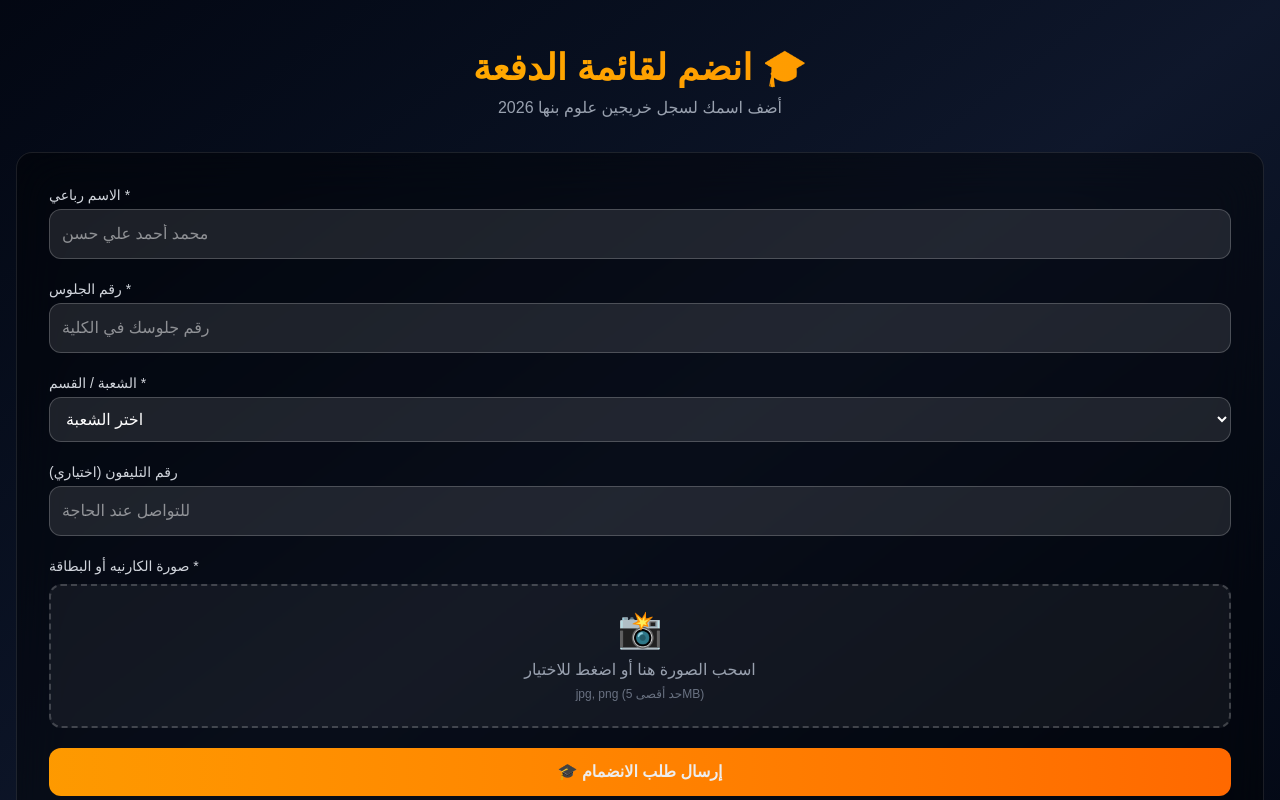
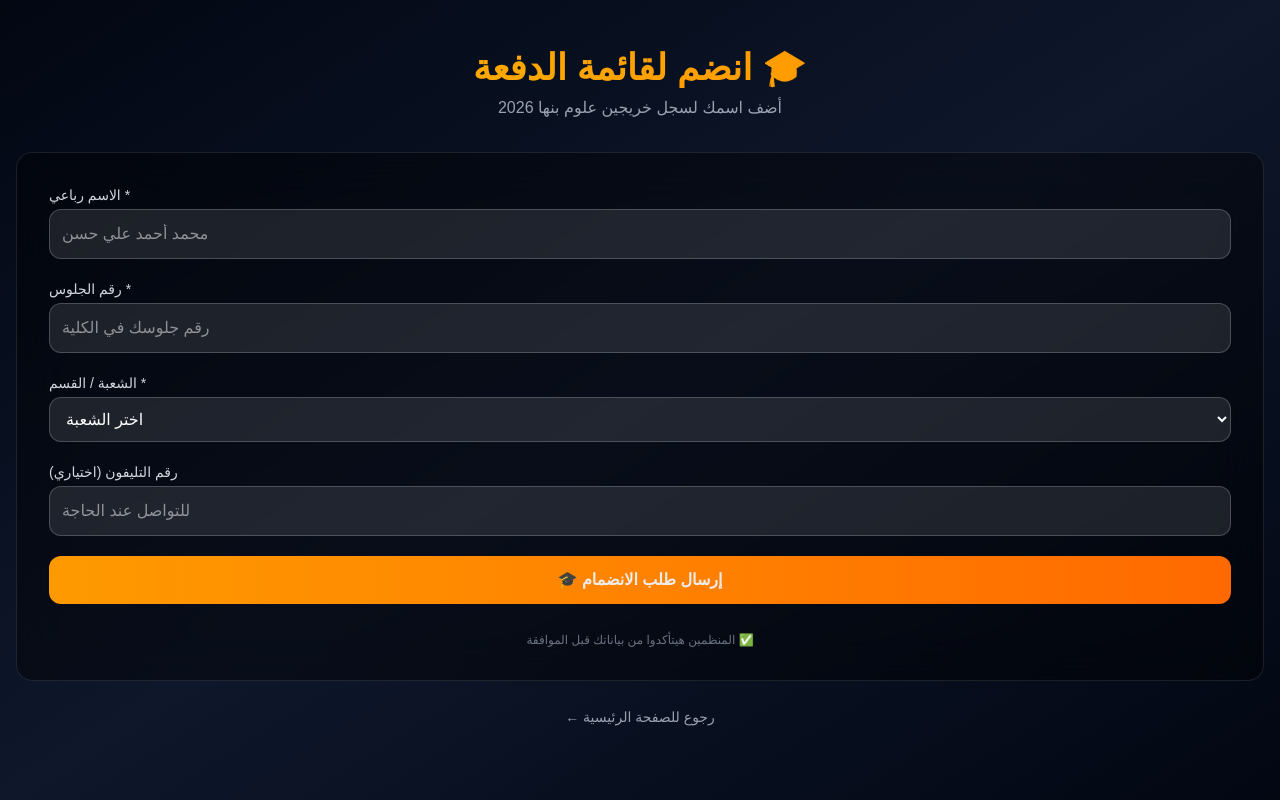
Before and after one commit to 0xD3vourer/science-benha-2026, a Next.js app: page /join in a window 1280 px wide. Shown: the top 800 px of the page. Built offline with nearby package versions, Linux system fonts and the light colour scheme.

Commit message:
إزالة نظام الصور - اعتماد على البيانات فقط

```diff
--- a/app/join/page.tsx
+++ b/app/join/page.tsx
@@ -1,8 +1,7 @@
 "use client";
 
-import { useState, useCallback } from 'react';
-import { useDropzone } from 'react-dropzone';
-import { addJoinRequest, uploadImage } from '@/lib/firebase';
+import { useState } from 'react';
+import { addJoinRequest } from '@/lib/firebase';
 import toast, { Toaster } from 'react-hot-toast';
 import { motion } from 'framer-motion';
 
@@ -16,33 +15,26 @@ export default function JoinPage() {
   const [errors, setErrors] = useState({
     fullName: '',
     seatNumber: '',
-    section: '',
-    image: ''
+    section: ''
   });
-  const [imageFile, setImageFile] = useState<File | null>(null);
-  const [imagePreview, setImagePreview] = useState<string | null>(null);
   const [loading, setLoading] = useState(false);
 
-  // التحقق من صحة البيانات
   const validateForm = () => {
     const newErrors = {
       fullName: '',
       seatNumber: '',
-      section: '',
-      image: ''
+      section: ''
     };
     let isValid = true;
 
-    // التحقق من الاسم (رباعي على الأقل)
     if (!formData.fullName.trim()) {
       newErrors.fullName = 'الاسم رباعي مطلوب';
       isValid = false;
     } else if (formData.fullName.trim().split(' ').length < 3) {
-      newErrors.fullName = 'الاسم يجب أن يكون ثلاثي أو رباعي على الأقل';
+      newErrors.fullName = 'الاسم يجب أن يكون ثلاثي أو رباعي';
       isValid = false;
     }
 
-    // التحقق من رقم الجلوس
     if (!formData.seatNumber.trim()) {
       newErrors.seatNumber = 'رقم الجلوس مطلوب';
       isValid = false;
@@ -51,48 +43,14 @@ export default function JoinPage() {
       isValid = false;
     }
 
-    // التحقق من اختيار الشعبة
     if (!formData.section) {
       newErrors.section = 'من فضلك اختر الشعبة';
-      isValid = false;
-    }
-
-    // التحقق من الصورة
-    if (!imageFile) {
-      newErrors.image = 'صورة الكارنيه مطلوبة';
-      isValid = false;
-    } else if (imageFile.size > 5 * 1024 * 1024) {
-      newErrors.image = 'حجم الصورة لا يتجاوز 5 ميجابايت';
       isValid = false;
     }
 
     setErrors(newErrors);
     return isValid;
   };
-
-  const onDrop = useCallback((acceptedFiles: File[]) => {
-    const file = acceptedFiles[0];
-    if (file) {
-      if (file.size > 5 * 1024 * 1024) {
-        toast.error('حجم الصورة كبير، الحد الأقصى 5 ميجابايت');
-        return;
-      }
-      setImageFile(file);
-      const preview = URL.createObjectURL(file);
-      setImagePreview(preview);
-      setErrors(prev => ({ ...prev, image: '' }));
-    }
-  }, []);
-
-  const { getRootProps, getInputProps, isDragActive } = useDropzone({
-    onDrop,
-    accept: {
-      'image/jpeg': ['.jpeg', '.jpg'],
-      'image/png': ['.png']
-    },
-    maxFiles: 1,
-    maxSize: 5 * 1024 * 1024
-  });
 
   const handleSubmit = async (e: React.FormEvent) => {
     e.preventDefault();
@@ -105,28 +63,16 @@ export default function JoinPage() {
     setLoading(true);
 
     try {
-      // رفع الصورة
-      const imageUrl = await uploadImage(
-        imageFile!,
-        `id_cards/${Date.now()}_${formData.seatNumber}.jpg`
-      );
-
-      // إضافة طلب الانضمام
       await addJoinRequest({
         fullName: formData.fullName.trim(),
         seatNumber: formData.seatNumber.trim(),
         section: formData.section,
-        phone: formData.phone,
-        imageUrl
+        phone: formData.phone
       });
 
       toast.success('🎉 تم إرسال طلبك بنجاح! في انتظار الموافقة');
 
-      // تفريغ الفورم
       setFormData({ fullName: '', seatNumber: '', section: '', phone: '' });
-      setImageFile(null);
-      setImagePreview(null);
-      setErrors({ fullName: '', seatNumber: '', section: '', image: '' });
 
     } catch (error: any) {
       console.error('Error:', error);
@@ -158,7 +104,6 @@ export default function JoinPage() {
           onSubmit={handleSubmit}
           className="bg-black/40 backdrop-blur-xl rounded-2xl p-6 md:p-8 border border-white/10 space-y-5"
         >
-          {/* الاسم */}
           <div>
             <label className="block text-sm text-gray-300 mb-1">الاسم رباعي *</label>
             <input
@@ -176,7 +121,6 @@ export default function JoinPage() {
             {errors.fullName && <p className="text-red-400 text-xs mt-1">{errors.fullName}</p>}
           </div>
 
-          {/* رقم الجلوس */}
           <div>
             <label className="block text-sm text-gray-300 mb-1">رقم الجلوس *</label>
             <input
@@ -194,7 +138,6 @@ export default function JoinPage() {
             {errors.seatNumber && <p className="text-red-400 text-xs mt-1">{errors.seatNumber}</p>}
           </div>
 
-          {/* الشعبة */}
           <div>
             <label className="block text-sm text-gray-300 mb-1">الشعبة / القسم *</label>
             <select
@@ -219,7 +162,6 @@ export default function JoinPage() {
             {errors.section && <p className="text-red-400 text-xs mt-1">{errors.section}</p>}
           </div>
 
-          {/* رقم التليفون (اختياري) */}
           <div>
             <label className="block text-sm text-gray-300 mb-1">رقم التليفون (اختياري)</label>
             <input
@@ -231,32 +173,6 @@ export default function JoinPage() {
             />
           </div>
 
-          {/* رفع الصورة */}
-          <div>
-            <label className="block text-sm text-gray-300 mb-2">صورة الكارنيه أو البطاقة *</label>
-            <div
-              {...getRootProps()}
-              className={`border-2 border-dashed rounded-xl p-6 text-center cursor-pointer transition
-                ${isDragActive ? 'border-amber-500 bg-amber-500/10' : errors.image ? 'border-red-500' : 'border-white/20 bg-white/5 hover:bg-white/10'}`}
-            >
-              <input {...getInputProps()} />
-              {imagePreview ? (
-                <div className="space-y-2">
-                  <img src={imagePreview} alt="Preview" className="max-h-40 mx-auto rounded-lg" />
-                  <p className="text-sm text-green-400">✓ تم اختيار الصورة</p>
-                </div>
-              ) : (
-                <>
-                  <div className="text-4xl mb-2">📸</div>
-                  <p className="text-gray-400">اسحب الصورة هنا أو اضغط للاختيار</p>
-                  <p className="text-xs text-gray-500 mt-1">jpg, png (حد أقصى 5MB)</p>
-                </>
-              )}
-            </div>
-            {errors.image && <p className="text-red-400 text-xs mt-1">{errors.image}</p>}
-          </div>
-
-          {/* زر الإرسال */}
           <button
             type="submit"
             disabled={loading}
@@ -266,7 +182,7 @@ export default function JoinPage() {
           </button>
 
           <p className="text-center text-xs text-gray-500 pt-2">
-            طلبك هيراجع من المنظمين، وهتتضاف لقائمة الدفعة بعد الموافقة ✅
+            المنظمين هيتأكدوا من بياناتك قبل الموافقة ✅
           </p>
         </motion.form>
 
--- a/lib/firebase.ts
+++ b/lib/firebase.ts
@@ -1,6 +1,5 @@
 import { initializeApp } from 'firebase/app';
-import { getFirestore, collection, addDoc, getDocs, orderBy, query, serverTimestamp, updateDoc, doc, where, getDoc, deleteDoc } from 'firebase/firestore';
-import { getStorage, ref, uploadBytes, getDownloadURL } from 'firebase/storage';
+import { getFirestore, collection, addDoc, getDocs, orderBy, query, serverTimestamp, updateDoc, doc, where, deleteDoc } from 'firebase/firestore';
 
 const firebaseConfig = {
   apiKey: "AIzaSyC5G6u78lBt_sRT268kCznIWipCW0q-oio",
@@ -14,9 +13,10 @@ const firebaseConfig = {
 
 const app = initializeApp(firebaseConfig);
 export const db = getFirestore(app);
-export const storage = getStorage(app);
 
-// ========== دوال الرسائل (القديمة) ==========
+// ❌ شيلنا storage عشان مش محتاجينه
+
+// ========== دوال الرسائل ==========
 export const addMessage = async (message: string, name?: string) => {
   return await addDoc(collection(db, 'messages'), {
     message,
@@ -44,15 +44,14 @@ export const deleteMessage = async (id: string) => {
   await deleteDoc(doc(db, 'messages', id));
 };
 
-// ========== دوال الأسماء وطلبات الانضمام ==========
+// ========== دوال طلبات الانضمام (بدون صور) ==========
 
-// إضافة طلب انضمام جديد
+// إضافة طلب انضمام جديد (من غير صورة)
 export const addJoinRequest = async (data: {
   fullName: string;
   seatNumber: string;
   section: string;
   phone?: string;
-  imageUrl: string;
 }) => {
   return await addDoc(collection(db, 'join_requests'), {
     ...data,
@@ -107,13 +106,6 @@ export const getGraduates = async () => {
   return snapshot.docs.map(doc => ({ id: doc.id, ...doc.data() }));
 };
 
-// رفع صورة
-export const uploadImage = async (file: File, path: string): Promise<string> => {
-  const storageRef = ref(storage, path);
-  await uploadBytes(storageRef, file);
-  return await getDownloadURL(storageRef);
-};
-
 // ========== دوال الأسماء البسيطة (للخلف) ==========
 export const addName = async (name: string, section?: string) => {
   return await addDoc(collection(db, 'graduates'), {
```
